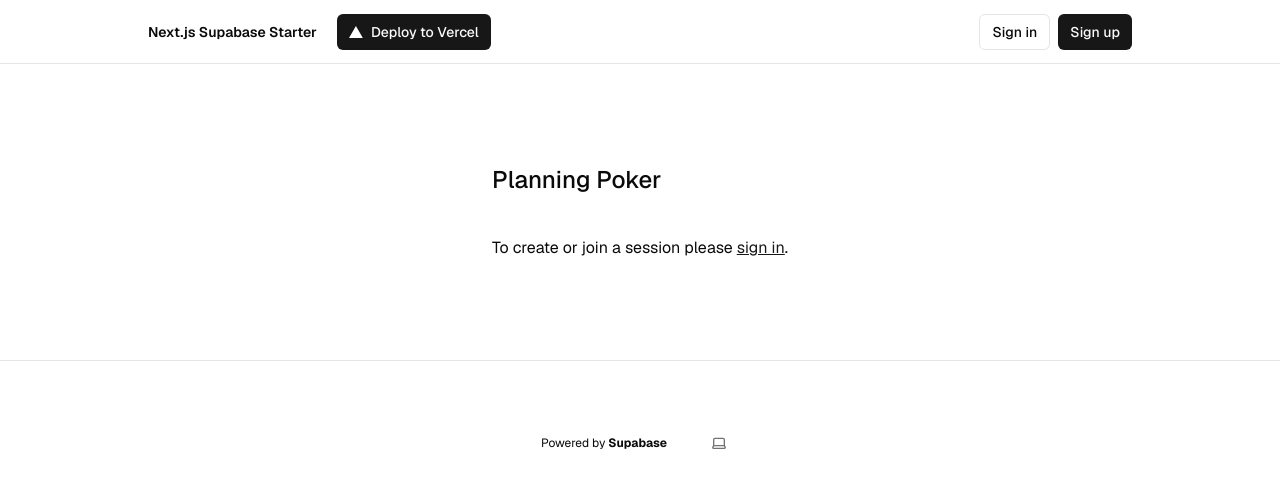
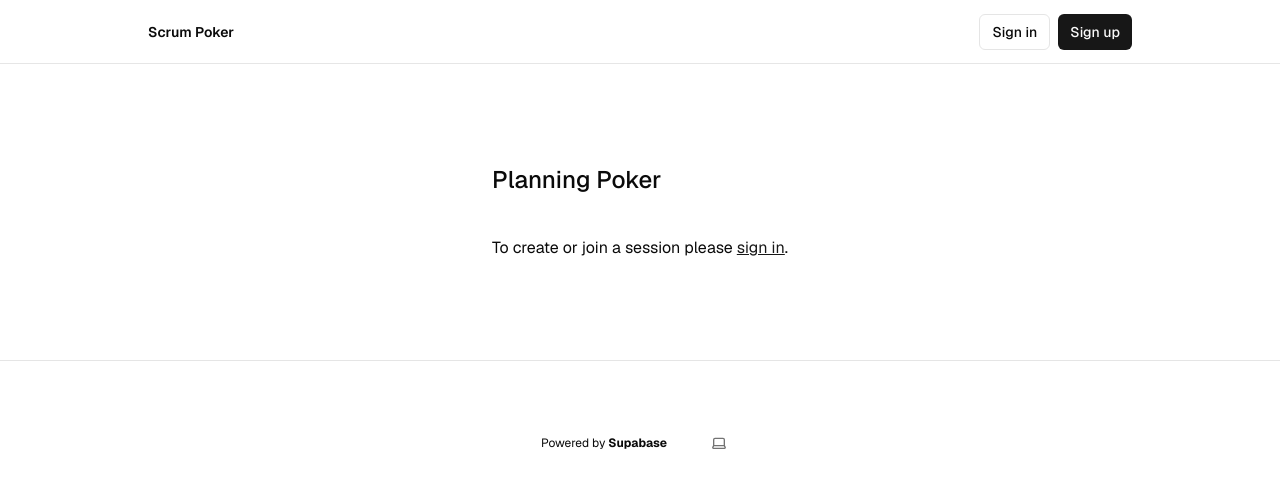
Before and after one commit to za-arthur/scrumpoker, a Next.js app: page / in a window 1280 px wide. Shown: the top 488 px of the page. Built offline with nearby package versions, Linux system fonts and the light colour scheme; no server answers.

Commit message:
Update header

```diff
--- a/app/layout.tsx
+++ b/app/layout.tsx
@@ -37,10 +37,7 @@ export default function RootLayout({
               <nav className="w-full flex justify-center border-b border-b-foreground/10 h-16">
                 <div className="w-full max-w-5xl flex justify-between items-center p-3 px-5 text-sm">
                   <div className="flex gap-5 items-center font-semibold">
-                    <Link href={"/"}>Next.js Supabase Starter</Link>
-                    <div className="flex items-center gap-2">
-                      <DeployButton />
-                    </div>
+                    <Link href={"/"}>Scrum Poker</Link>
                   </div>
                   {!hasEnvVars ? <EnvVarWarning /> : <HeaderAuth />}
                 </div>
```
